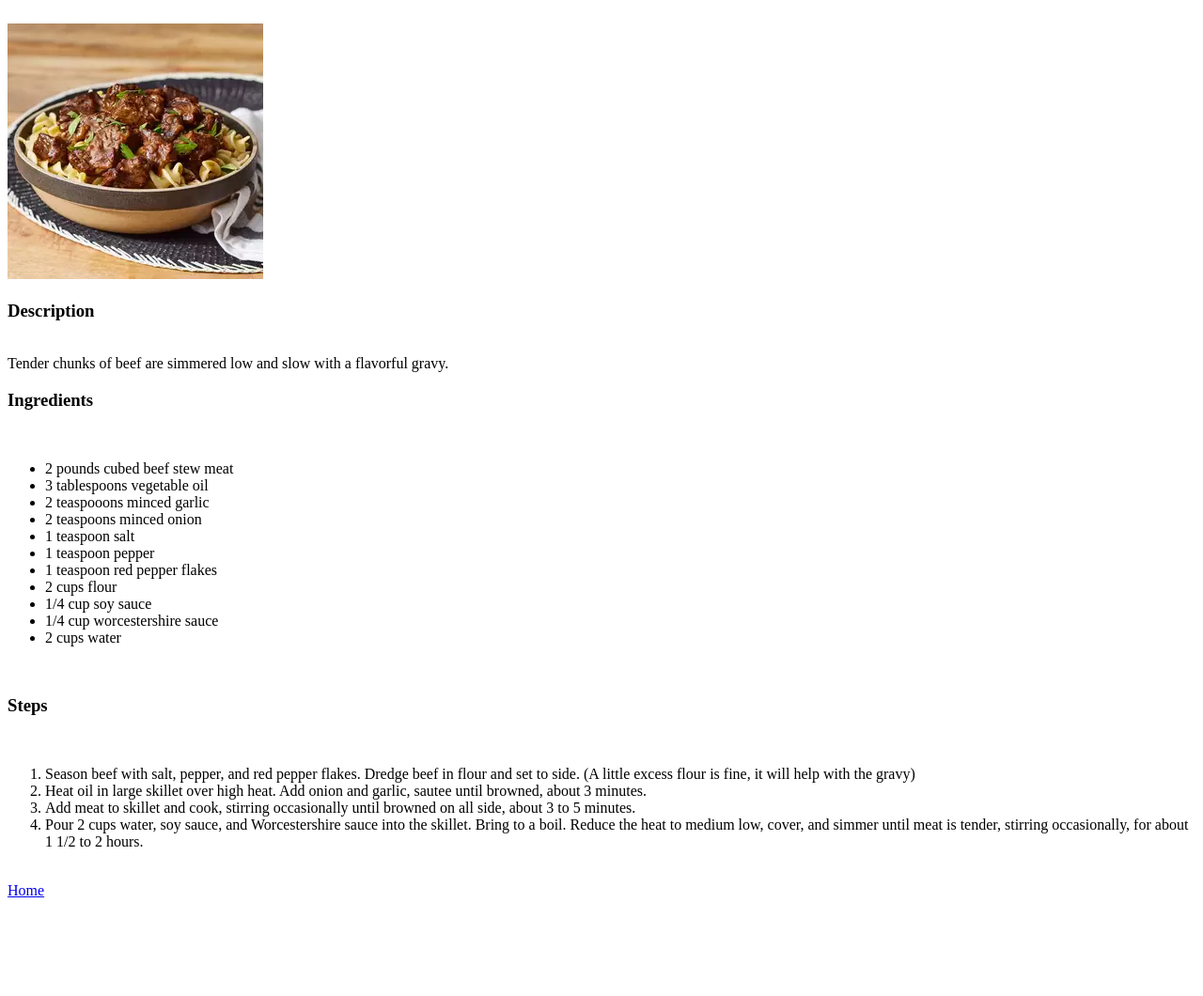
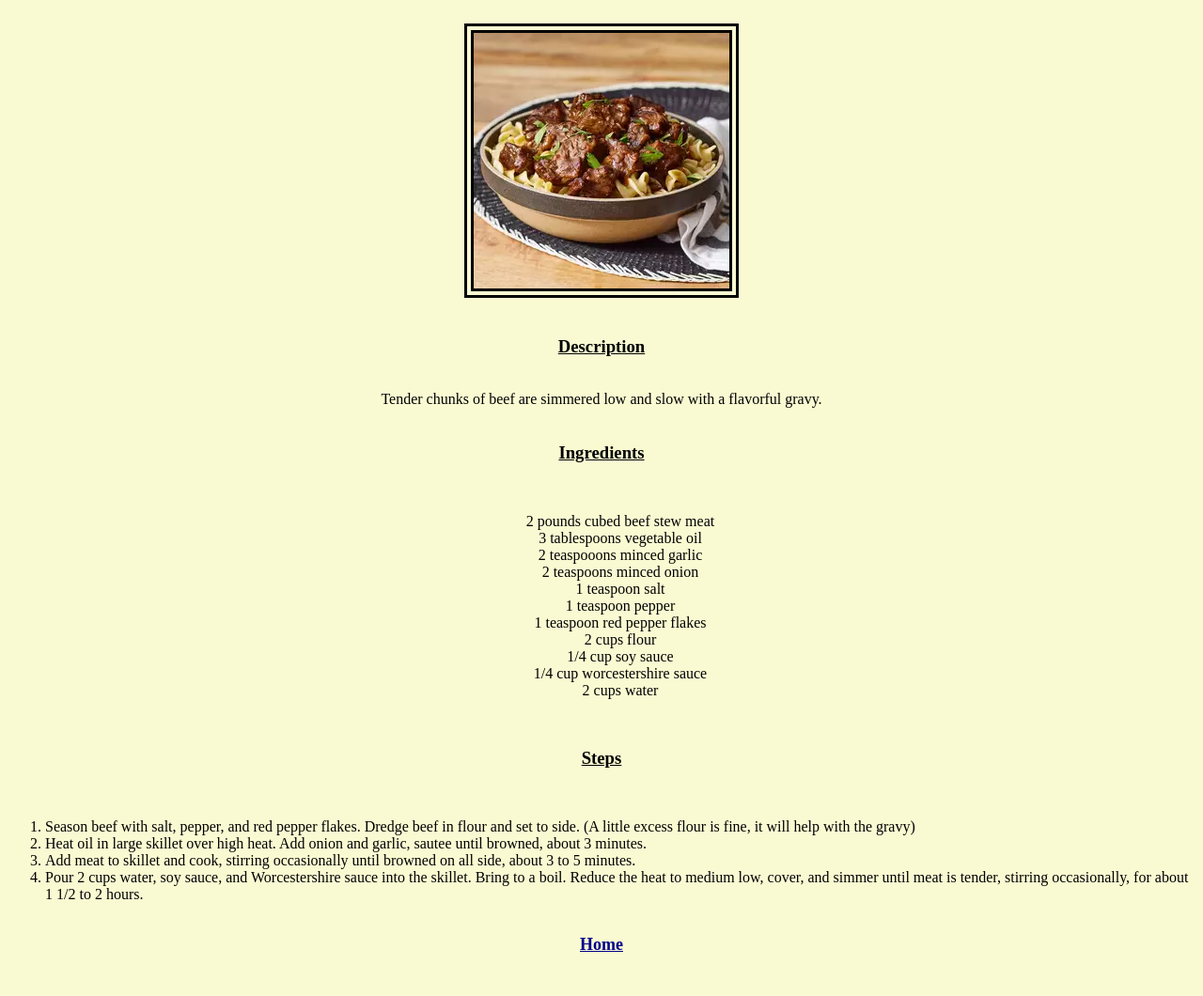
Before and after one commit to Raiyda/odin-recipes, a plain HTML site: page recipes/beef-tips.html in a window 1280 px wide. Shown: the part 73-1133 px from the top of the page at 94% size. Before the commit the page ends 1056 px from the top, so only its background shows below. Drawn offline with Linux system fonts and the light colour scheme.

Commit message:
Styled Pages with CSS

```diff
--- a/recipes/beef-tips.html
+++ b/recipes/beef-tips.html
@@ -4,13 +4,14 @@
     <meta charset="UTF-8">
     <meta http-equiv="X-UA-Compatible" content="IE=edge">
     <meta name="viewport" content="width=device-width, initial-scale=1.0">
+    <link rel="stylesheet" href="../style.css">
     <title>Beef Tips</title>
 </head>
 <body>
     <h1>Beef Tips</h1><br>
-    <img src="../images/beef-tips.jpg" alt="Beef Tips"><br>
+    <div><img src="../images/beef-tips.jpg" alt="Beef Tips"></div><br>
     <h3>Description</h3><br>
-    Tender chunks of beef are simmered low and slow with a flavorful gravy.<br>
+    <div>Tender chunks of beef are simmered low and slow with a flavorful gravy.</div><br>
     <h3>Ingredients</h3><br>
     <ul>
         <li>2 pounds cubed beef stew meat</li>
@@ -39,7 +40,7 @@
         </li>
     </ol><br>
 
-    <a href="../index.html">Home</a>
+    <div><a href="../index.html">Home</a></div>
     <br>
     <br>
 </body>
--- /dev/null
+++ b/style.css
@@ -0,0 +1,34 @@
+body {
+    background-color: #fafad2;
+    font-family: 'Times New Roman', Times, serif;
+}
+
+img {
+    border-style: double;
+    border-width: 10px;
+}
+
+h1 {
+    text-align: center;
+    text-decoration: underline;
+}
+
+h3 {
+    text-align: center;
+    text-decoration: underline;
+}
+
+div {
+    text-align: center;
+}
+
+a {
+    color: darkblue;
+    font-weight: bold;
+    font-size: large;
+}
+
+ul {
+    text-align: center;
+    list-style-type: none;
+}
```
Also changed, not shown: index.html (+3 -0 lines), recipes/mashed-potatoes.html (+4 -3 lines), recipes/pineapple-upside-down-cake.html (+4 -3 lines).
